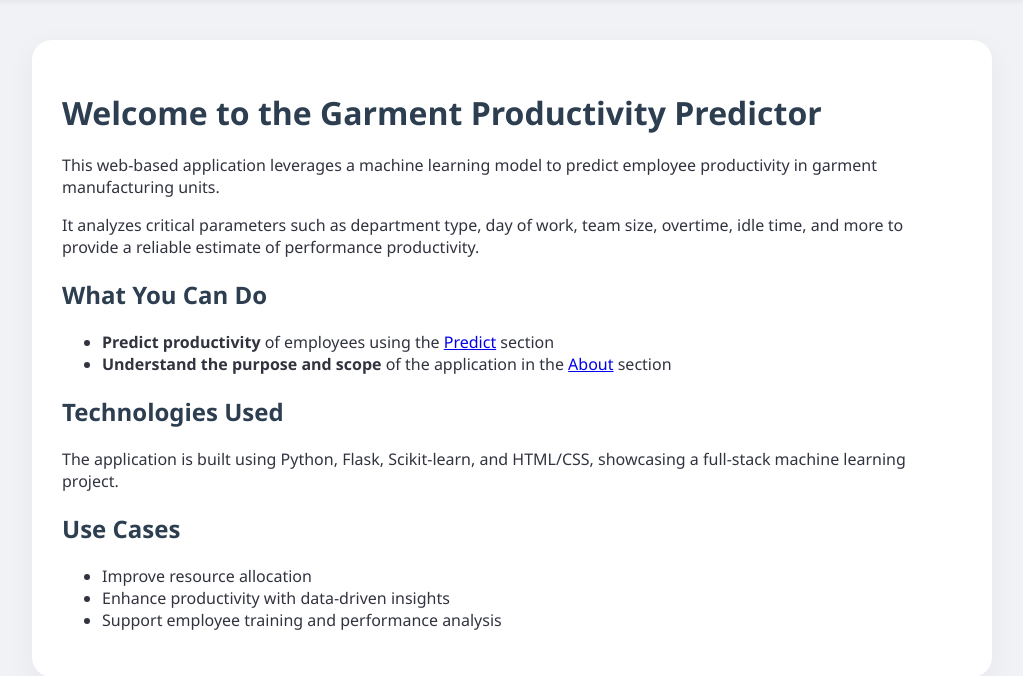
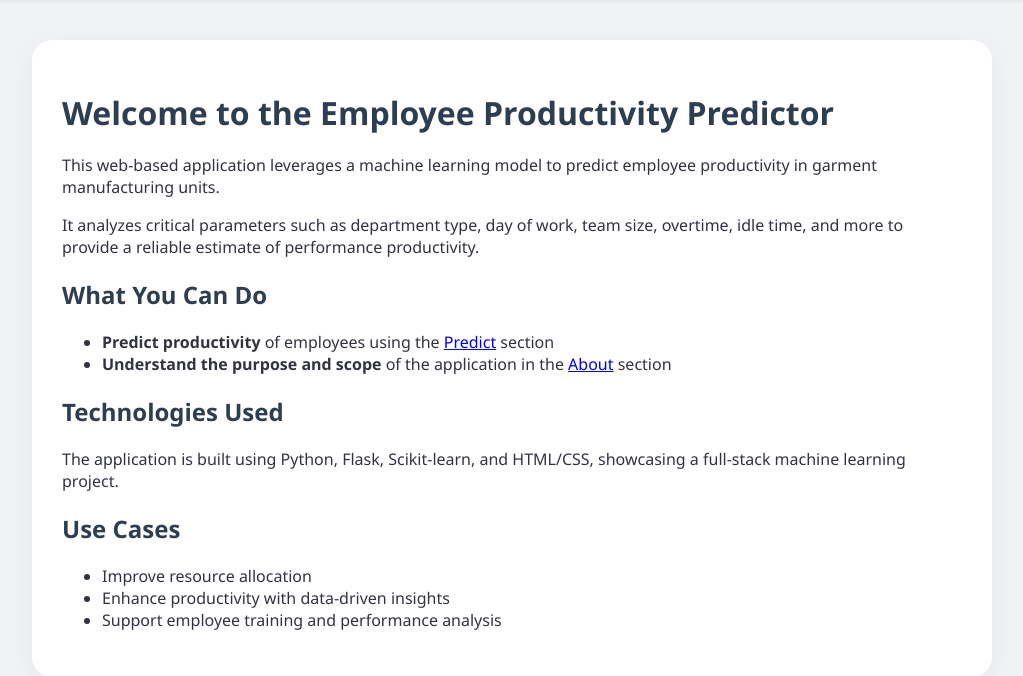
Before and after one commit to shivam0975/Employee-Performance-Prediction, a Flask app: page / in a window 1280 px wide. Shown: the part 68-744 px from the top of the page, without its empty margins (128-1151 px from the left). Run offline with Flask 3, Linux system fonts and the light colour scheme; parts of the project's set-up code (start-up, migrations or seed data) failed here and were passed over.

Commit message:
Update home.html

```diff
--- a/templates/home.html
+++ b/templates/home.html
@@ -2,7 +2,7 @@
 <html lang="en">
 <head>
   <meta charset="UTF-8" />
-  <title>Home - Garment Productivity Predictor</title>
+  <title>Home - Employee Productivity Predictor</title>
   <link rel="stylesheet" href="../static/styles.css" />
 </head>
 <body>
@@ -13,7 +13,7 @@
   </div>
 
   <div class="container">
-    <h1>Welcome to the Garment Productivity Predictor</h1>
+    <h1>Welcome to the Employee Productivity Predictor</h1>
     <p>
       This web-based application leverages a machine learning model to predict employee productivity in garment manufacturing units.
     </p>
```
